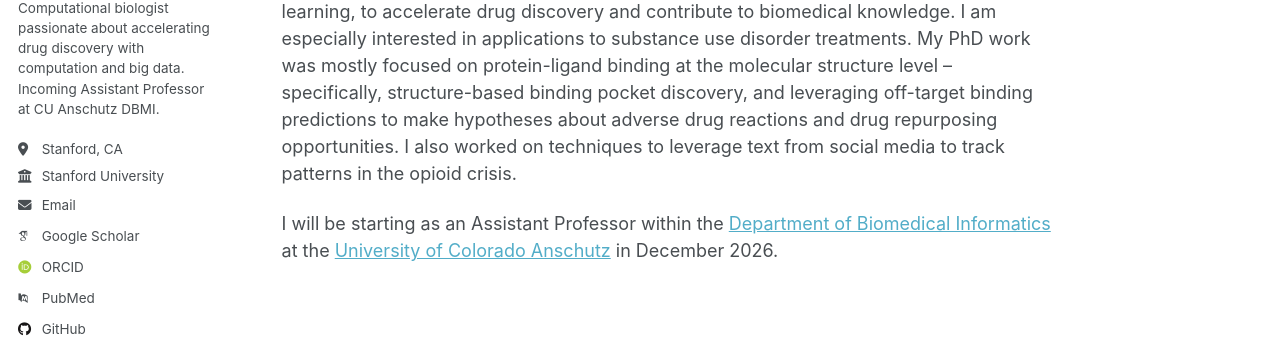
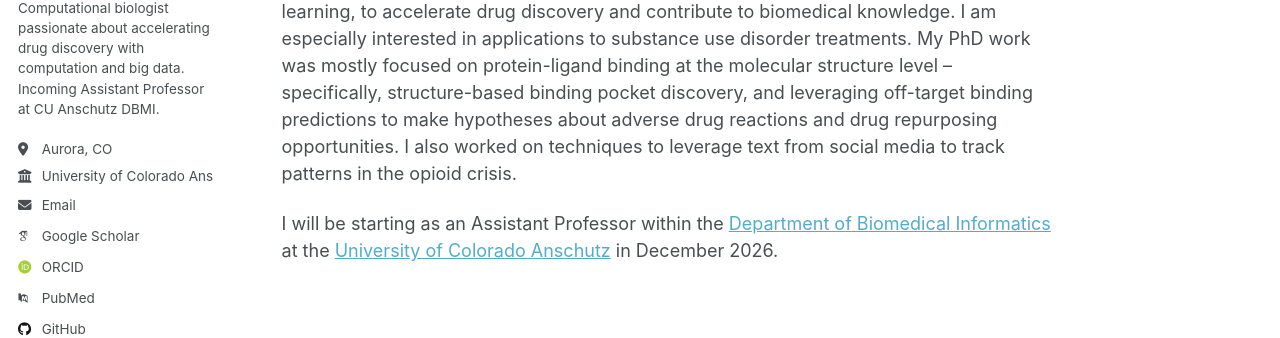
Before and after one commit to kristycarp/kristycarp.github.io, a Jekyll site: the page built from _pages/about.md, in a window 1280 px wide. Shown: the part 329-667 px from the top of the page. Built offline with Jekyll 4.4.1, drawn with Linux system fonts in a browser that asks for light colours; some web fonts are replaced; a script that is not in the unit is left out.

Commit message:
updated affiliation

```diff
--- a/_config.yml
+++ b/_config.yml
@@ -26,10 +26,10 @@ author:
   name             : "Kristy A. Carpenter, PhD"
   pronouns         : "she/her"
   bio              : "Computational biologist passionate about accelerating drug discovery with computation and big data. Incoming Assistant Professor at CU Anschutz DBMI."
-  location         : "Stanford, CA"
-  employer         : "Stanford University"
+  location         : "Aurora, CO"
+  employer         : "University of Colorado Anschutz"
   uri              : # URL
-  email            : "kcarp@alumni.stanford.edu"
+  email            : "kristy.carpenter@cuanschutz.edu"
 
   # Academic websites
   academia         : # URL
```
